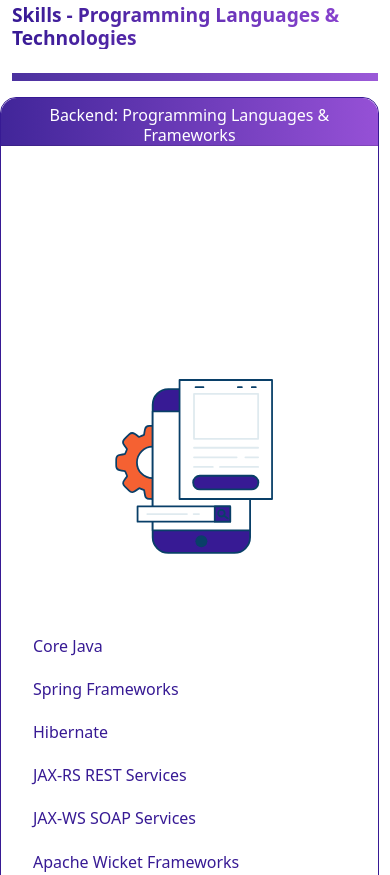
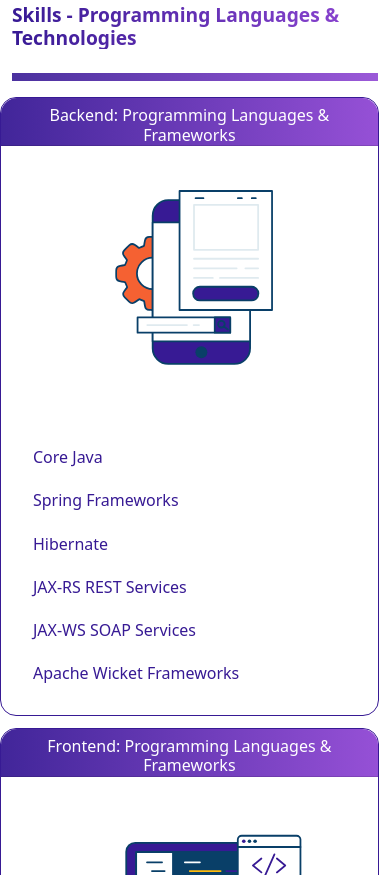
Before and after one commit to nramc/my-basic-profile, a website: page index.html in a window 390 px wide. Shown: the part 1257-2132 px from the top of the page. Drawn offline with nearby package versions, Linux system fonts and the light colour scheme.

Commit message:
Skills: styles adopted for mobile devices

```diff
--- a/scss/modules/_skills.scss
+++ b/scss/modules/_skills.scss
@@ -16,7 +16,10 @@
 
         .logo-container {
           img {
-            padding-top: 50%;
+            @include media-breakpoint-up(md) {
+              padding-top: 50%;
+            }
+
             padding-left: 5%;
             width: 100%;
             fill: $primary;
```
Also changed, not shown: assets/css/style.css, 1 other file.
